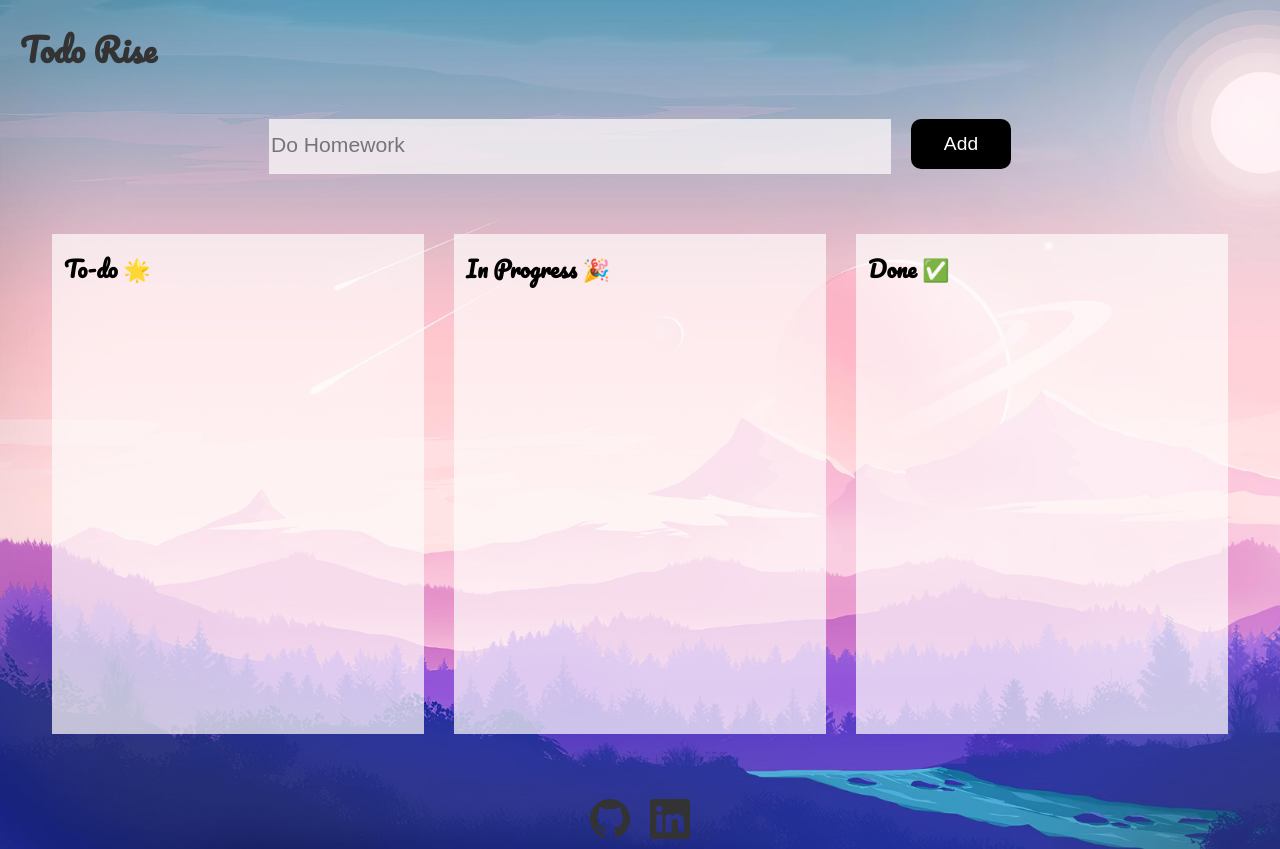
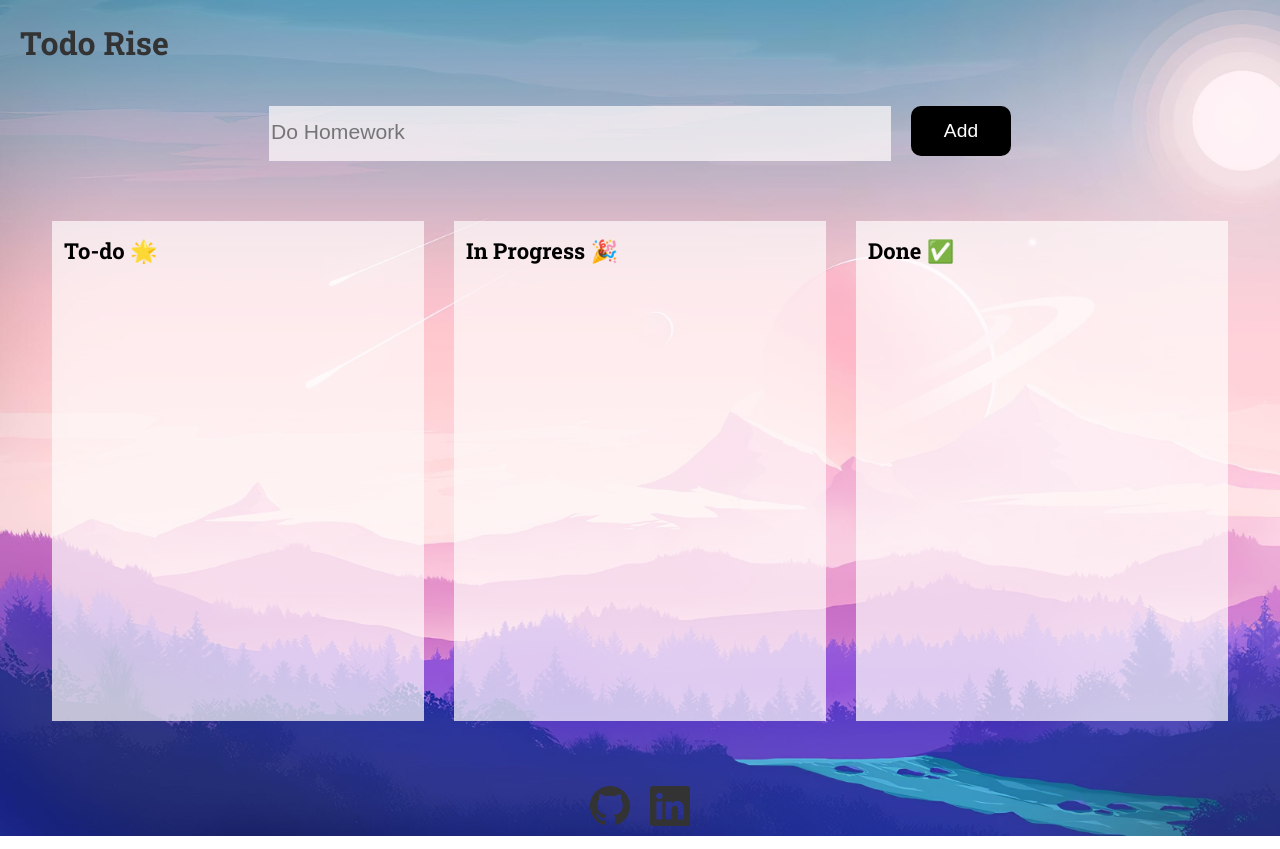
Before and after one commit to Shivangi020/TodoRise, a React (Vite) app in the folder TodoRise/: page / in a window 1280 px wide. Built offline with nearby package versions, Linux system fonts and the light colour scheme.

Commit message:
changing font

```diff
--- a/TodoRise/src/Scss/_background.scss
+++ b/TodoRise/src/Scss/_background.scss
@@ -1,7 +1,7 @@
-@import url('https://fonts.googleapis.com/css2?family=Pacifico&family=Quicksand:wght@300;400;500;600;700&display=swap');
+@import url('https://fonts.googleapis.com/css2?family=Quicksand:wght@300;400;500;600;700&family=Roboto+Slab:wght@100;200;300;400;500;600;700;800;900&display=swap');
 
 $text-font :  'Quicksand', sans-serif;
-$logo-font :  'Pacifico', cursive;
+$logo-font :  'Roboto Slab', serif;
 
 *{
     box-sizing: border-box;
```
